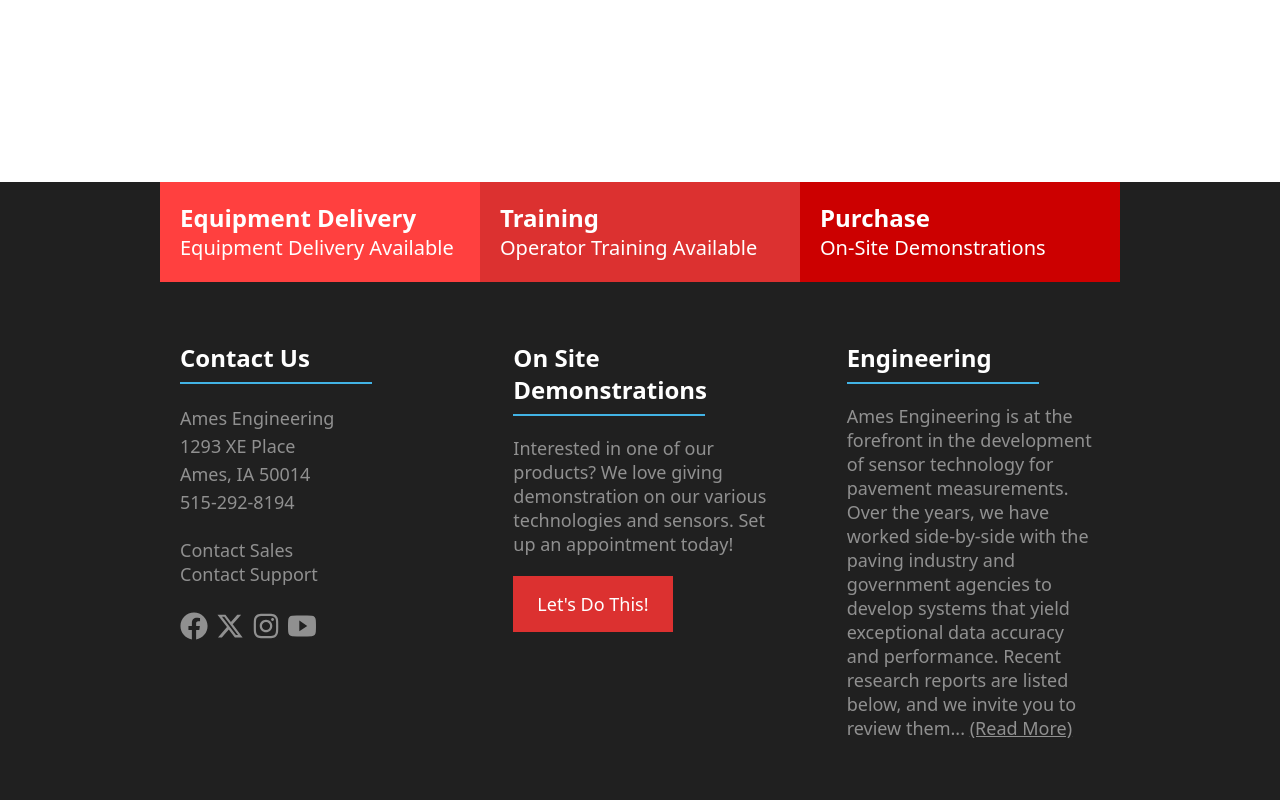
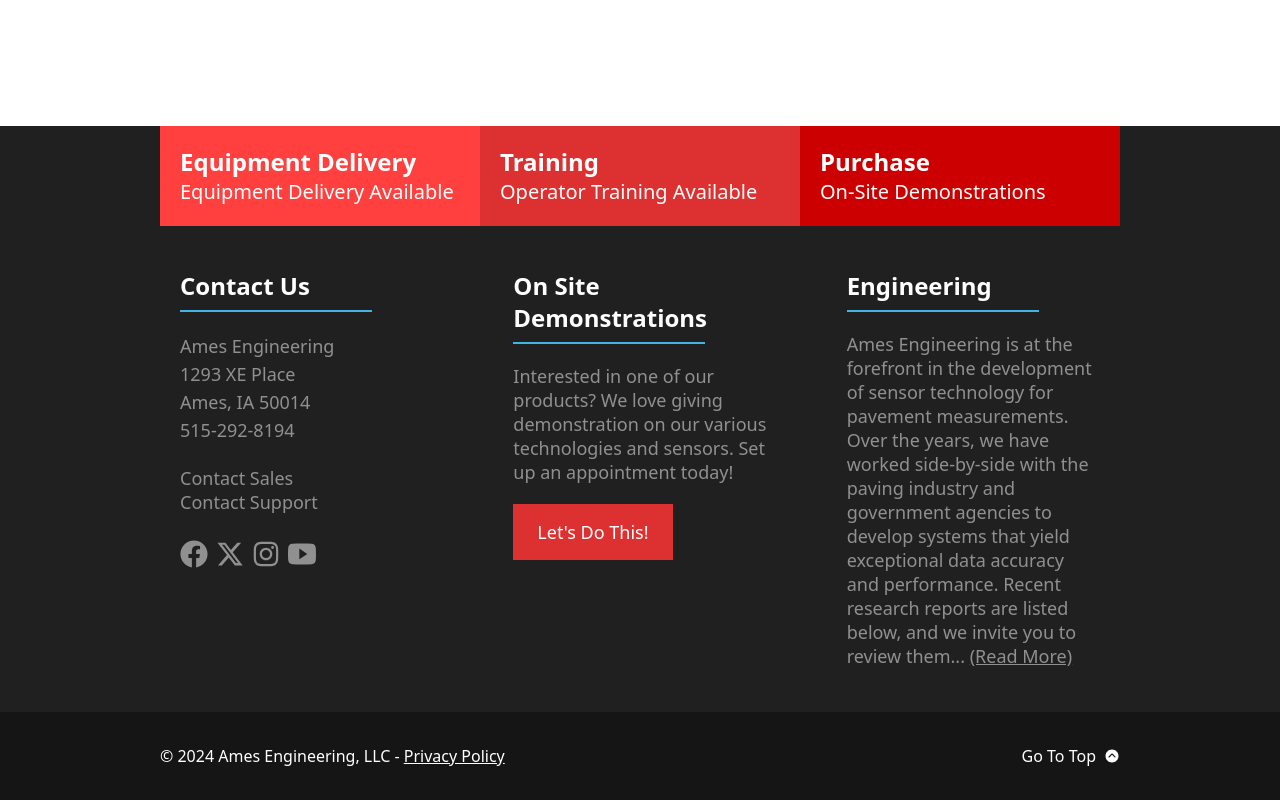
Before and after one commit to chrisdav6/ames-site, a Next.js app: page /privacy-policy in a window 1280 px wide. Before the commit this address had no page. Shown: the part 2200-3000 px from the top of the page. Built offline with nearby package versions, Linux system fonts and the light colour scheme; what tw-elements would draw is missing.

Commit message:
Created footer copyright section, added privacy page

```diff
--- a/app/globals.css
+++ b/app/globals.css
@@ -7,5 +7,6 @@
   body,
   html {
     @apply min-h-[3000px];
+    scroll-behavior: smooth;
   }
 }
--- /dev/null
+++ b/app/privacy-policy/page.jsx
@@ -0,0 +1,8 @@
+export const metadata = {
+  title: 'Ames Engineering | Privacy Policy',
+  description: 'Ames Engineering Privacy Policy',
+};
+
+export default function PrivacyPolicy() {
+  return <div>Privacy Policy</div>;
+}
--- a/components/Footer.jsx
+++ b/components/Footer.jsx
@@ -8,6 +8,7 @@
 import { FaTelegramPlane } from 'react-icons/fa';
 import { PiPhoneCallBold } from 'react-icons/pi';
 import { FaRegThumbsUp } from 'react-icons/fa';
+import { IoIosArrowDropupCircle } from 'react-icons/io';
 
 export default function Footer() {
   return (
@@ -50,7 +51,7 @@
       </section>
 
       {/* Lower Footer Section */}
-      <section className='grid lg:grid-cols-3 gap-10 py-10 w-full px-10 xl:px-40'>
+      <section className='grid lg:grid-cols-3 gap-10 py-6 w-full px-10 xl:px-40'>
         {/* Left */}
         <div className='p-5 text-center lg:text-left'>
           <h3 className='text-2xl font-bold'>Contact Us</h3>
@@ -165,6 +166,30 @@
           </div>
         </div>
       </section>
+
+      {/* Copyright Footer Section */}
+      <section className='flex flex-col md:flex-row items-center justify-between w-full py-8 px-10 xl:px-40 bg-[#151515]'>
+        <div>
+          <p>
+            &copy; 2024 Ames Engineering, LLC -
+            <Link
+              href='/privacy-policy'
+              className='hover:text-[#42b3e5] transition duration-300 underline ml-1'
+            >
+              Privacy Policy
+            </Link>
+          </p>
+        </div>
+        <div>
+          <Link
+            href='/'
+            className='flex items-center gap-2 hover:text-[#42b3e5] transition duration-300'
+          >
+            <p>Go To Top</p>
+            <IoIosArrowDropupCircle />
+          </Link>
+        </div>
+      </section>
     </footer>
   );
 }
```
